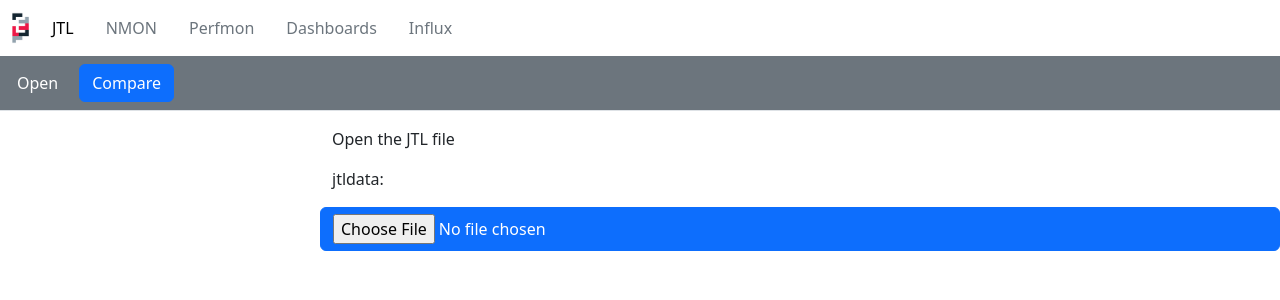
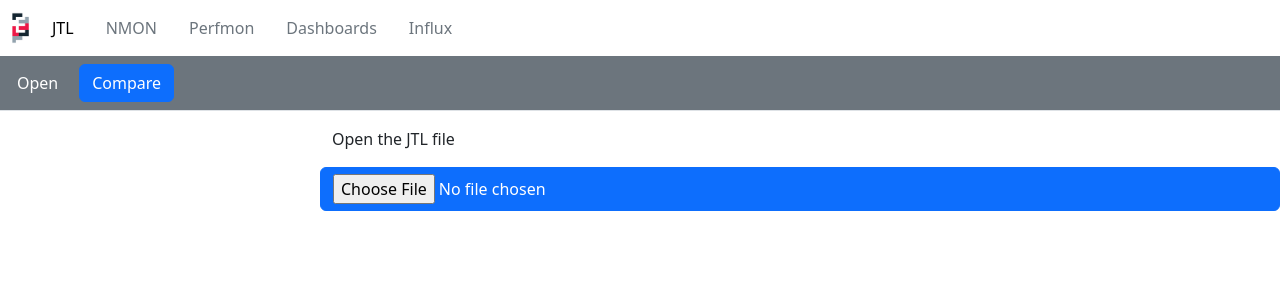
Before and after one commit to easternnl/PerformanceAnalyzer, a Vue app: page /open in a window 1280 px wide. Shown: the top 300 px of the page. Built offline with nearby package versions, Linux system fonts and the light colour scheme.

Commit message:
JTL Open adjustment

```diff
--- a/src/views/JTLOpenFile.vue
+++ b/src/views/JTLOpenFile.vue
@@ -1,7 +1,7 @@
 <template>
   <div class="row">
     <p>Open the JTL file</p>
-    <p>jtldata: {{ jtldata }}</p>
+
 
     <input class="btn btn-primary" type="file" @change="readFile($event)">
   </div>
```
